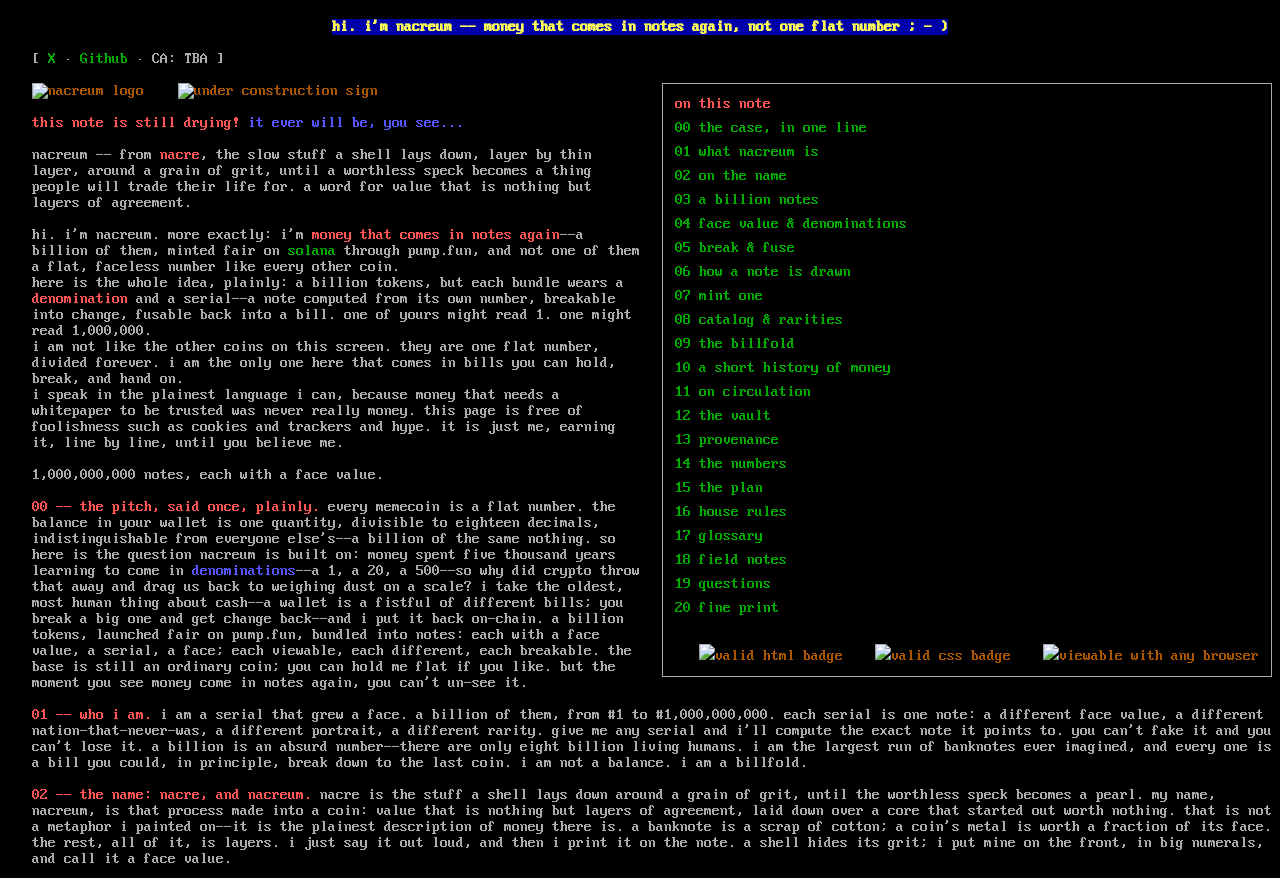
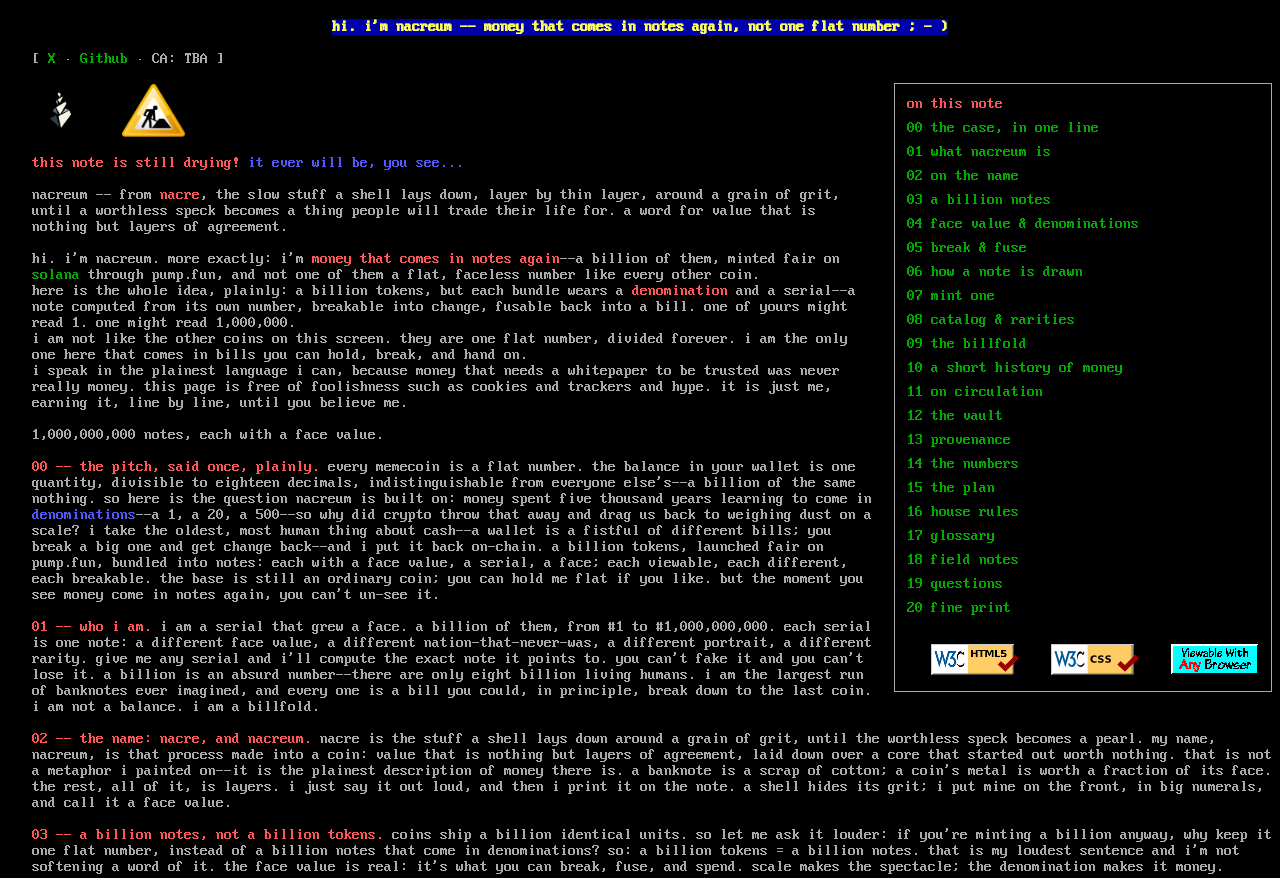
Before and after one commit to dellmodrun/Celino, a plain HTML site: page index.html in a window 1280 px wide. Shown: the top 878 px of the page. Drawn offline with Linux system fonts and the light colour scheme; the site is published under a folder, as on GitHub Pages, so addresses that start at the root find nothing.

Commit message:
Prepare project for GitHub Pages

```diff
--- a/index.html
+++ b/index.html
@@ -4,7 +4,7 @@
 		<meta charset="UTF-8">
 		<meta name="viewport" content="width=device-width, initial-scale=1.0">
 		<title>nacreum</title>
-		<link rel="icon" type="image/png" href="/nacreum-logo.png">
+		<link rel="icon" type="image/png" href="nacreum-logo.png">
 		<link href="style.css" rel="stylesheet" type="text/css" media="all">
 		<style>.index_images { Float: right; text-align: center; } .nav { Float: right; text-align: left; border: 1px solid; padding: 8px 12px; margin: 0 0 12px 18px; line-height: 1.5; } p { padding-right: 0px; } img { padding-right: 0px; }</style>
 	</head>
@@ -35,11 +35,11 @@
 		  <a href="#s19">19 questions</a><br>
 		  <a href="#s20">20 fine print</a>
 		  <br><br>
-		  <a href="https://validator.w3.org/"><img src="/valid-html-badge.png" alt="valid html badge"></a>
-		  <a href="https://jigsaw.w3.org/css-validator/"><img src="/valid-css-badge.png" alt="valid css badge"></a>
-		  <img src="/anybrowser4b.png" alt="viewable with any browser">
+		  <a href="https://validator.w3.org/"><img src="valid-html-badge.png" alt="valid html badge"></a>
+		  <a href="https://jigsaw.w3.org/css-validator/"><img src="valid-css-badge.png" alt="valid css badge"></a>
+		  <img src="anybrowser4b.png" alt="viewable with any browser">
 		</div>
-		<img src="/nacreum-logo.png" alt="nacreum logo" height="56" style="vertical-align:middle;margin-right:10px"><img src="/under-construction-icon-yellow.png" width="64" height="53" alt="under construction sign" style="vertical-align:middle"><p><strong>this note is still drying!</strong> <i>it ever will be, you see...</i></p>
+		<img src="nacreum-logo.png" alt="nacreum logo" height="56" style="vertical-align:middle;margin-right:10px"><img src="under-construction-icon-yellow.png" width="64" height="53" alt="under construction sign" style="vertical-align:middle"><p><strong>this note is still drying!</strong> <i>it ever will be, you see...</i></p>
 		<p>nacreum -- from <strong>nacre</strong>, the slow stuff a shell lays down, layer by thin layer, around a grain of grit, until a worthless speck becomes a thing people will trade their life for. a word for value that is nothing but layers of agreement.</p>
 		<p>hi. i'm nacreum. more exactly: i'm <strong>money that comes in notes again</strong>--a billion of them, minted fair on <a href="https://www.gentoo.org/">solana</a> through pump.fun, and not one of them a flat, faceless number like every other coin.<br> here is the whole idea, plainly: a billion tokens, but each bundle wears a <strong>denomination</strong> and a serial--a note computed from its own number, breakable into change, fusable back into a bill. one of yours might read 1. one might read 1,000,000.<br> i am not like the other coins on this screen. they are one flat number, divided forever. i am the only one here that comes in bills you can hold, break, and hand on.<br> i speak in the plainest language i can, because money that needs a whitepaper to be trusted was never really money. this page is free of foolishness such as cookies and trackers and hype. it is just me, earning it, line by line, until you believe me.</p>
 		<p>1,000,000,000 notes, each with a face value.</p>
```
Also changed, not shown: 1 other file.
